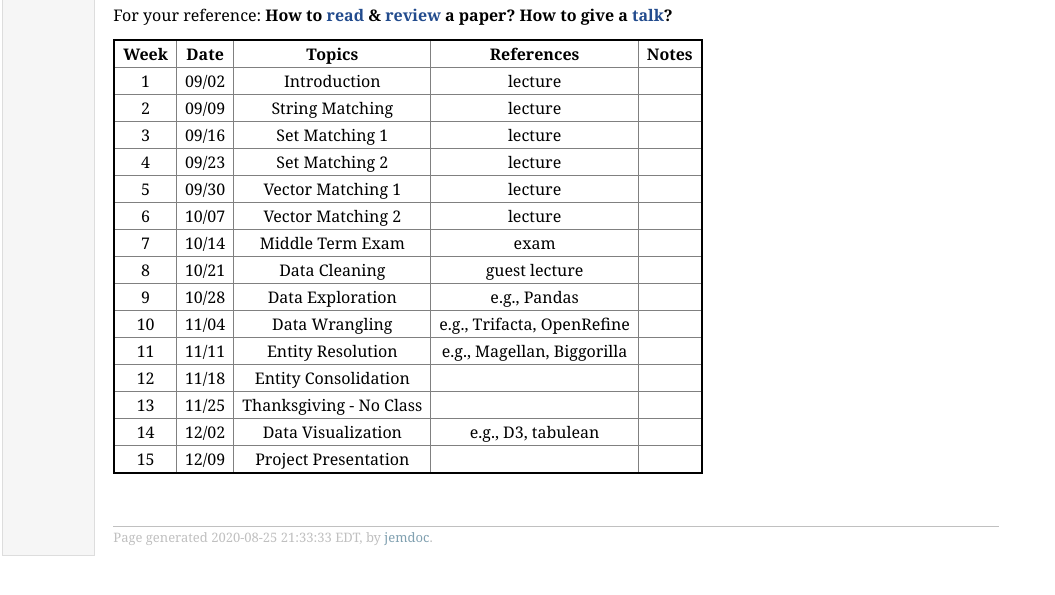
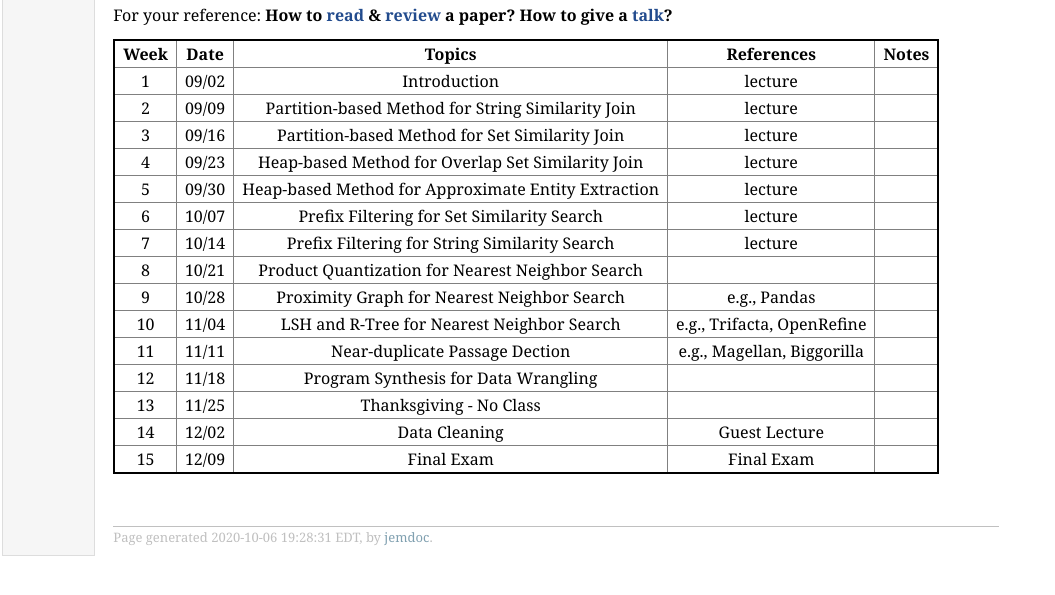
Before and after one commit to rutgers-db/cs541-fall20, a plain HTML site: page schedule.html in a window 1280 px wide. Shown: the part 103-698 px from the top of the page, without its empty margins (0-1055 px from the left). Drawn offline with Linux system fonts and the light colour scheme.

Commit message:
schedule

```diff
--- a/schedule.html
+++ b/schedule.html
@@ -24,24 +24,24 @@
 <table id="schedule">
 <tr class="r1"><td class="c1"><b>Week</b> </td><td class="c2"> <b>Date</b> </td><td class="c3"> <b>Topics</b> </td><td class="c4"> <b>References</b> </td><td class="c5"> <b>Notes</b> </td></tr>
 <tr class="r2"><td class="c1">  1  </td><td class="c2"> 09/02 </td><td class="c3"> Introduction </td><td class="c4"> lecture </td><td class="c5"> </td></tr>
-<tr class="r3"><td class="c1">2  </td><td class="c2"> 09/09 </td><td class="c3"> String Matching </td><td class="c4"> lecture </td><td class="c5"> </td></tr>
-<tr class="r4"><td class="c1">3  </td><td class="c2"> 09/16 </td><td class="c3"> Set Matching 1 </td><td class="c4"> lecture </td><td class="c5"> </td></tr>
-<tr class="r5"><td class="c1">4  </td><td class="c2"> 09/23 </td><td class="c3"> Set Matching 2 </td><td class="c4"> lecture </td><td class="c5"> </td></tr>
-<tr class="r6"><td class="c1">5  </td><td class="c2"> 09/30 </td><td class="c3"> Vector Matching 1 </td><td class="c4"> lecture </td><td class="c5"> </td></tr>
-<tr class="r7"><td class="c1">6  </td><td class="c2"> 10/07 </td><td class="c3"> Vector Matching 2 </td><td class="c4"> lecture </td><td class="c5"> </td></tr>
-<tr class="r8"><td class="c1">7  </td><td class="c2"> 10/14 </td><td class="c3"> Middle Term Exam </td><td class="c4"> exam </td><td class="c5">  </td></tr>
-<tr class="r9"><td class="c1">8  </td><td class="c2"> 10/21 </td><td class="c3"> Data Cleaning </td><td class="c4"> guest lecture </td><td class="c5"> </td></tr>
-<tr class="r10"><td class="c1">9  </td><td class="c2"> 10/28 </td><td class="c3"> Data Exploration </td><td class="c4"> e.g., Pandas </td><td class="c5"> </td></tr>
-<tr class="r11"><td class="c1">10 </td><td class="c2"> 11/04 </td><td class="c3"> Data Wrangling </td><td class="c4"> e.g., Trifacta, OpenRefine </td><td class="c5">  </td></tr>
-<tr class="r12"><td class="c1">11 </td><td class="c2"> 11/11 </td><td class="c3"> Entity Resolution </td><td class="c4"> e.g., Magellan, Biggorilla </td><td class="c5"> </td></tr>
-<tr class="r13"><td class="c1">12 </td><td class="c2"> 11/18 </td><td class="c3"> Entity Consolidation </td><td class="c4"> </td><td class="c5"> </td></tr>
+<tr class="r3"><td class="c1">2  </td><td class="c2"> 09/09 </td><td class="c3"> Partition-based Method for String Similarity Join </td><td class="c4"> lecture </td><td class="c5"> </td></tr>
+<tr class="r4"><td class="c1">3  </td><td class="c2"> 09/16 </td><td class="c3"> Partition-based Method for Set Similarity Join </td><td class="c4"> lecture </td><td class="c5"> </td></tr>
+<tr class="r5"><td class="c1">4  </td><td class="c2"> 09/23 </td><td class="c3"> Heap-based Method for Overlap Set Similarity Join </td><td class="c4"> lecture </td><td class="c5"> </td></tr>
+<tr class="r6"><td class="c1">5  </td><td class="c2"> 09/30 </td><td class="c3"> Heap-based Method for Approximate Entity Extraction </td><td class="c4"> lecture </td><td class="c5"> </td></tr>
+<tr class="r7"><td class="c1">6  </td><td class="c2"> 10/07 </td><td class="c3"> Prefix Filtering for Set Similarity Search </td><td class="c4"> lecture </td><td class="c5"> </td></tr>
+<tr class="r8"><td class="c1">7  </td><td class="c2"> 10/14 </td><td class="c3"> Prefix Filtering for String Similarity Search </td><td class="c4"> lecture </td><td class="c5">  </td></tr>
+<tr class="r9"><td class="c1">8  </td><td class="c2"> 10/21 </td><td class="c3"> Product Quantization for Nearest Neighbor Search </td><td class="c4">  </td><td class="c5"> </td></tr>
+<tr class="r10"><td class="c1">9  </td><td class="c2"> 10/28 </td><td class="c3"> Proximity Graph for Nearest Neighbor Search </td><td class="c4"> e.g., Pandas </td><td class="c5"> </td></tr>
+<tr class="r11"><td class="c1">10 </td><td class="c2"> 11/04 </td><td class="c3"> LSH and R-Tree for Nearest Neighbor Search </td><td class="c4"> e.g., Trifacta, OpenRefine </td><td class="c5">  </td></tr>
+<tr class="r12"><td class="c1">11 </td><td class="c2"> 11/11 </td><td class="c3"> Near-duplicate Passage Dection </td><td class="c4"> e.g., Magellan, Biggorilla </td><td class="c5"> </td></tr>
+<tr class="r13"><td class="c1">12 </td><td class="c2"> 11/18 </td><td class="c3"> Program Synthesis for Data Wrangling </td><td class="c4"> </td><td class="c5"> </td></tr>
 <tr class="r14"><td class="c1">13 </td><td class="c2"> 11/25 </td><td class="c3"> Thanksgiving - No Class </td><td class="c4"> </td><td class="c5"> </td></tr>
-<tr class="r15"><td class="c1">14 </td><td class="c2"> 12/02 </td><td class="c3"> Data Visualization </td><td class="c4"> e.g., D3, tabulean </td><td class="c5">  </td></tr>
-<tr class="r16"><td class="c1">15 </td><td class="c2"> 12/09 </td><td class="c3"> Project Presentation </td><td class="c4"> </td><td class="c5">
+<tr class="r15"><td class="c1">14 </td><td class="c2"> 12/02 </td><td class="c3"> Data Cleaning </td><td class="c4"> Guest Lecture </td><td class="c5">  </td></tr>
+<tr class="r16"><td class="c1">15 </td><td class="c2"> 12/09 </td><td class="c3"> Final Exam </td><td class="c4"> Final Exam </td><td class="c5">
 </td></tr></table>
 <div id="footer">
 <div id="footer-text">
-Page generated 2020-08-25 21:33:33 EDT, by <a href="http://jemdoc.jaboc.net/">jemdoc</a>.
+Page generated 2020-10-06 19:28:31 EDT, by <a href="http://jemdoc.jaboc.net/">jemdoc</a>.
 </div>
 </div>
 </td>
```
Also changed, not shown: 1 other file.
